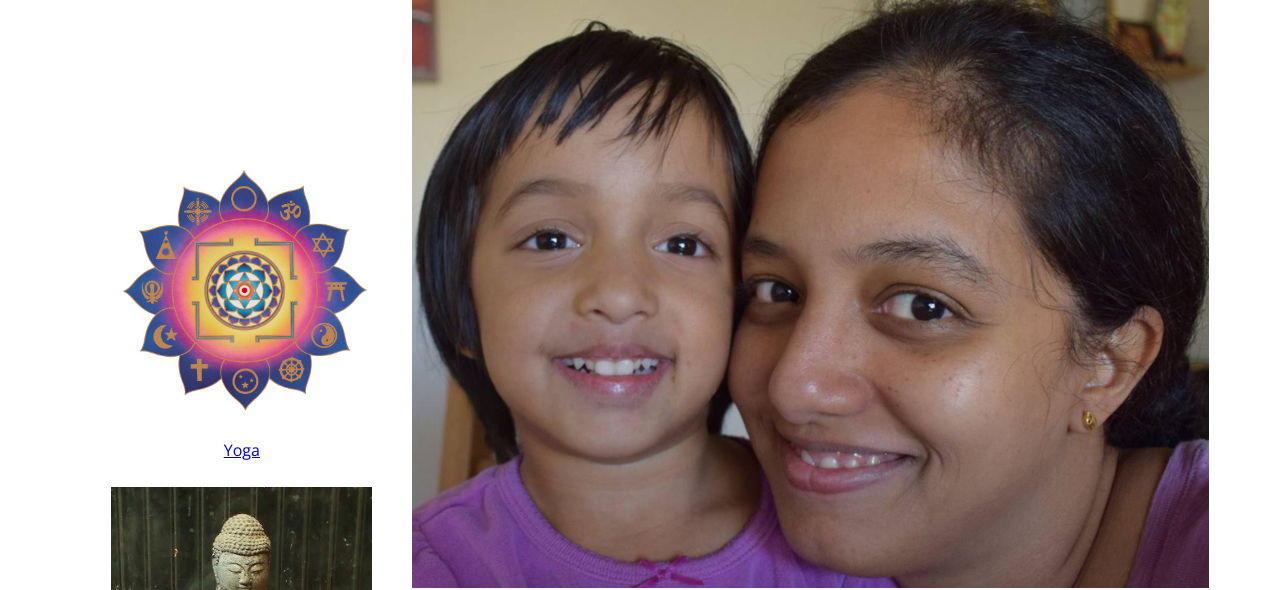
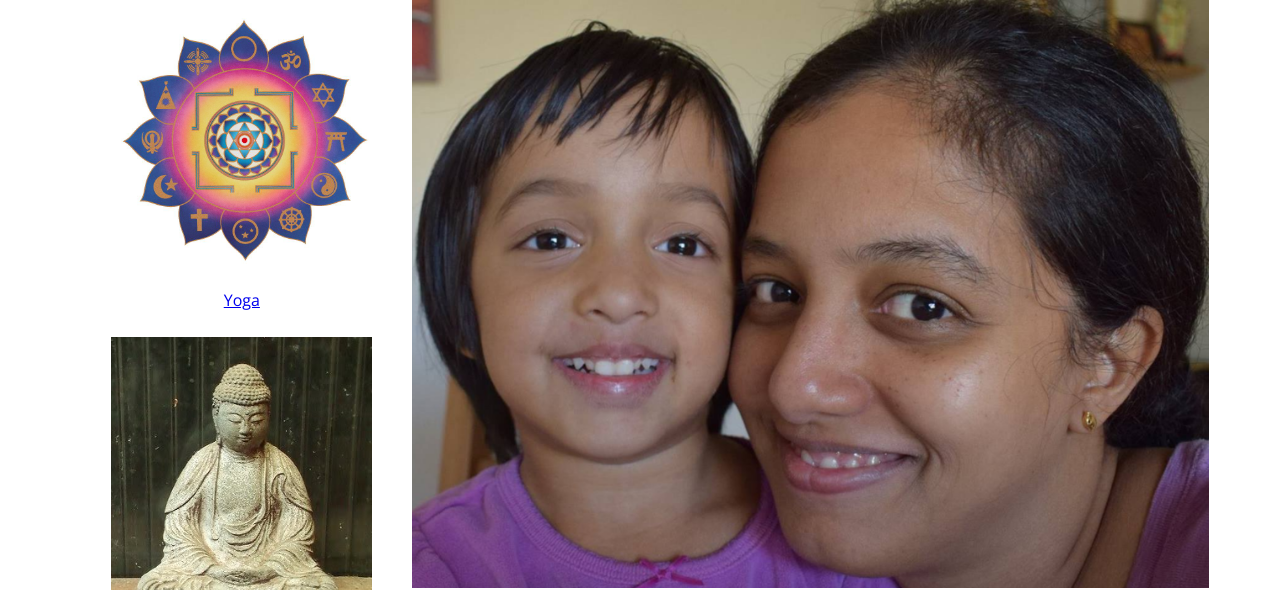
Before and after one commit to sreejitha/Sreejitha-Portfolio, a plain HTML site: page portfolio.html in a window 1280 px wide. Shown: the part 161-751 px from the top of the page. Drawn offline with nearby package versions, Linux system fonts and the light colour scheme.

Commit message:
few more changes

```diff
--- a/css/styles.css
+++ b/css/styles.css
@@ -77,10 +77,6 @@ figure figcaption {
 
 figure figcaption a {
   padding: 1.5em;
-}
-
-.margin-picture-one {
-  margin-top: 150px;
 }
 
 .margin-picture-two {
--- a/portfolio.html
+++ b/portfolio.html
@@ -25,7 +25,7 @@
     <!-- Aside contains the links: Yoga and Meditation. Hidden until width 700px -->
     <aside class="left-margin">
       <figure>
-        <img src="images/yoga.jpg" alt="yoga picture" class="margin-picture margin-picture-one">
+        <img src="images/yoga.jpg" alt="yoga picture" class="margin-picture">
         <figcaption><a href="#">Yoga</a></figcaption>
       </figure>
       <figure>
```
